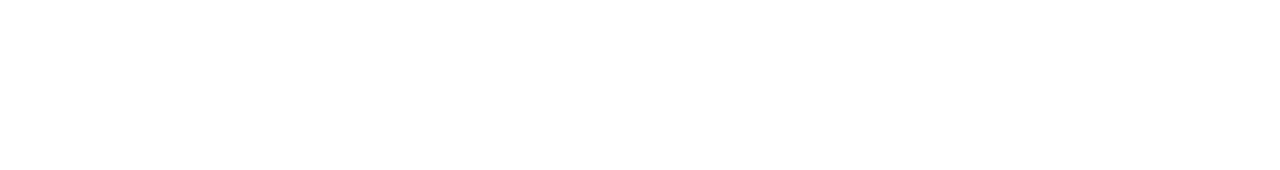
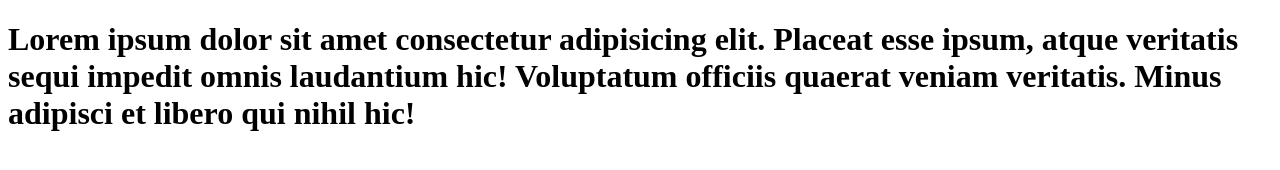
Before and after one commit to gabrielcarvalh0/robotica, a plain HTML site: page public_html/index.html in a window 1280 px wide. Drawn offline with Linux system fonts and the light colour scheme.

Commit message:
alterei o titulo e add um h1

```diff
--- a/public_html/index.html
+++ b/public_html/index.html
@@ -1,11 +1,15 @@
 <!DOCTYPE html>
 <html lang="en">
+
 <head>
     <meta charset="UTF-8">
     <meta name="viewport" content="width=device-width, initial-scale=1.0">
-    <title>robotica</title>
+    <title>robotica curso</title>
 </head>
+
 <body>
+    <h1>Lorem ipsum dolor sit amet consectetur adipisicing elit. Placeat esse ipsum, atque veritatis sequi impedit omnis
+        laudantium hic! Voluptatum officiis quaerat veniam veritatis. Minus adipisci et libero qui nihil hic!</h1>
+</body>
 
-</body>
 </html>
```
